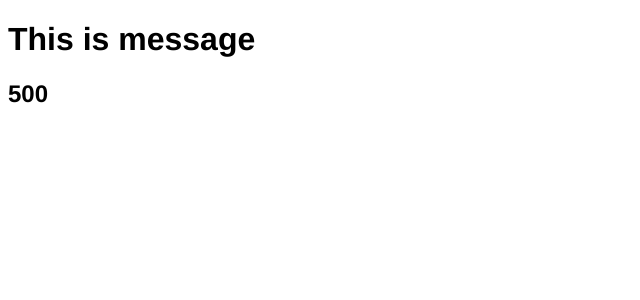
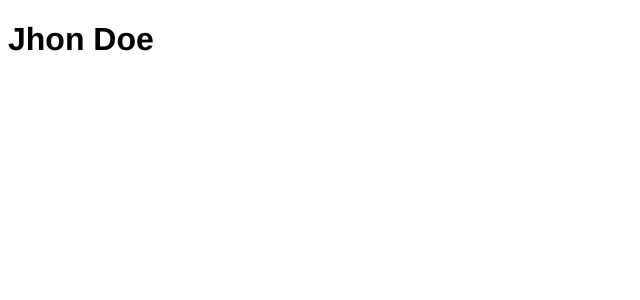
Before and after one commit to galihroswandi/learn-vuejs, a Vue app: page / in a window 1280 px wide. Shown: the top 300 px of the page, without its empty margins (0-640 px from the left). Built offline with nearby package versions, Linux system fonts and the light colour scheme.

Commit message:
feat: Video 26 Provide dan Inject (#26)

```diff
--- a/src/App.vue
+++ b/src/App.vue
@@ -1,9 +1,15 @@
 <template>
-  <child-component message="This is message" :number="500" />
+  <app-child-1 />
 </template>
 
 <script>
-export default {};
+import Child1 from "./components/ChildComponent1.vue";
+export default {
+  components: { "app-child-1": Child1 },
+  provide: {
+    author: "Jhon Doe",
+  },
+};
 </script>
 
 <style>
--- a/src/components/ChildComponent.vue
+++ /dev/null
@@ -1,16 +0,0 @@
-<template>
-  <h1>{{ message }}</h1>
-  <h2>{{ number }}</h2>
-</template>
-
-<script>
-export default {
-  props: {
-    message: "",
-    number: {
-      type: Number,
-      default: 0,
-    },
-  },
-};
-</script>
--- /dev/null
+++ b/src/components/ChildComponent1.vue
@@ -0,0 +1,10 @@
+<template>
+  <app-child-2 />
+</template>
+
+<script>
+import child2 from "./ChildComponent2.vue";
+export default {
+  components: { "app-child-2": child2 },
+};
+</script>
--- /dev/null
+++ b/src/components/ChildComponent2.vue
@@ -0,0 +1,12 @@
+<template>
+  <div>
+    <app-child-3 />
+  </div>
+</template>
+
+<script>
+import Child3 from "./ChildComponent3.vue";
+export default {
+  components: { "app-child-3": Child3 },
+};
+</script>
--- /dev/null
+++ b/src/components/ChildComponent3.vue
@@ -0,0 +1,11 @@
+<template>
+  <div>
+    <h1>{{ author }}</h1>
+  </div>
+</template>
+
+<script>
+export default {
+  inject: ["author"],
+};
+</script>
--- a/src/main.js
+++ b/src/main.js
@@ -1,9 +1,5 @@
 import { createApp } from "vue";
 import App from "./App.vue";
 
-import ChildComponent from "./components/ChildComponent.vue";
-
 const app = createApp(App);
-
-app.component("child-component", ChildComponent);
 app.mount("#app");
```
